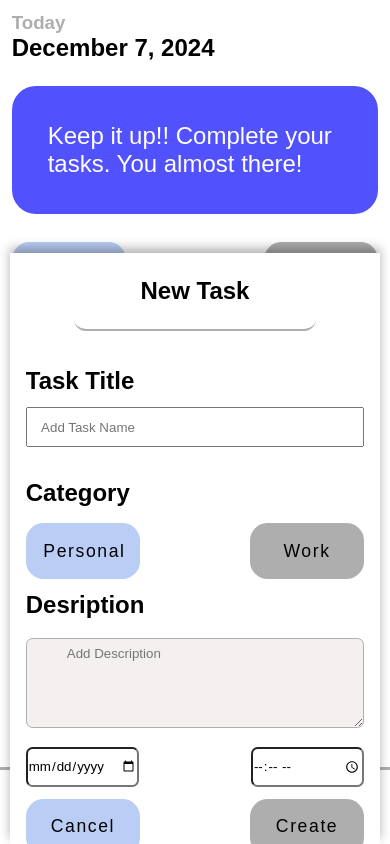
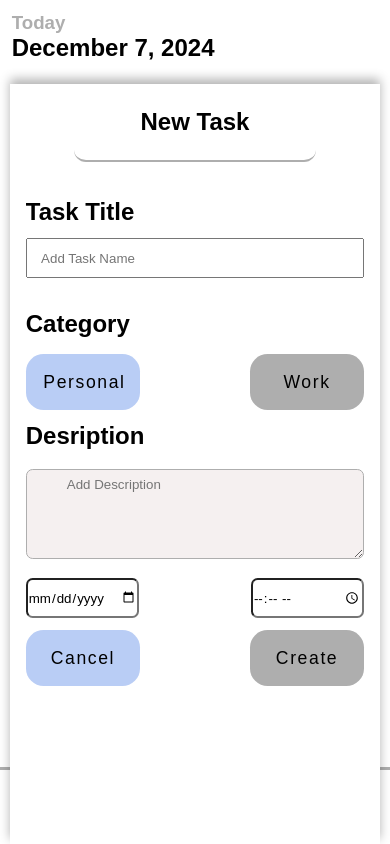
Before and after one commit to Tobless-scripts/to-do-list, a plain HTML site: page index.html in a window 390 px wide. Both pictures are taken after a click on the picture 318 px from the left and 693 px from the top of the page. Drawn offline with Linux system fonts and the light colour scheme.

Commit message:
correction

```diff
--- a/style.css
+++ b/style.css
@@ -85,7 +85,6 @@ footer {
     display: flex;
     justify-content: space-between;
     align-items: center;
-    padding: 0 3em;
     align-self: center;
     transform: translateY(10%);
 }
@@ -159,7 +158,7 @@ footer {
 }
 @media screen and (max-width: 1000px) {
     .mainDiv {
-        height: 70%;
+        height: 90%;
         width: 95%;
         margin-left: 2.5%;
     }
```
